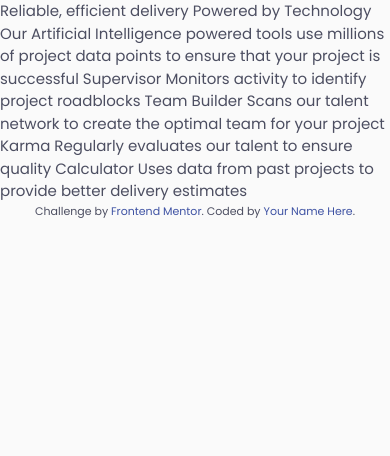
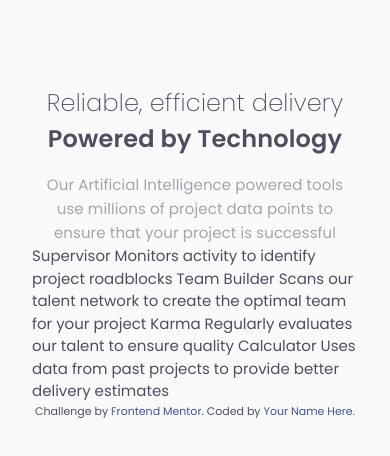
Before and after one commit to bricard-dev/ftm_four-card-feature-section, a React (Vite) app: page / in a window 390 px wide. Shown: the top 456 px of the page. Built offline with nearby package versions, Linux system fonts and the light colour scheme.

Commit message:
Add hero mobile style

```diff
--- a/src/App.tsx
+++ b/src/App.tsx
@@ -1,14 +1,21 @@
 function App() {
   return (
     <>
-      <main>
-        Reliable, efficient delivery Powered by Technology Our Artificial
-        Intelligence powered tools use millions of project data points to ensure
-        that your project is successful Supervisor Monitors activity to identify
-        project roadblocks Team Builder Scans our talent network to create the
-        optimal team for your project Karma Regularly evaluates our talent to
-        ensure quality Calculator Uses data from past projects to provide better
-        delivery estimates
+      <main className="mt-[5.3125rem] px-8">
+        <div className="space-y-4">
+          <h1 className="text-center text-2xl font-light leading-normal tracking-[.17px]">
+            Reliable, efficient delivery{' '}
+            <span className="block font-semibold">Powered by Technology</span>
+          </h1>
+          <p className="max-w-[540px] mx-auto text-center text-grayishBlue leading-[1.6] tracking-[.1px]">
+            Our Artificial Intelligence powered tools use millions of project
+            data points to ensure that your project is successful
+          </p>
+        </div>
+        Supervisor Monitors activity to identify project roadblocks Team Builder
+        Scans our talent network to create the optimal team for your project
+        Karma Regularly evaluates our talent to ensure quality Calculator Uses
+        data from past projects to provide better delivery estimates
       </main>
       <footer>
         <p className="text-center text-[0.6875rem]">
```
